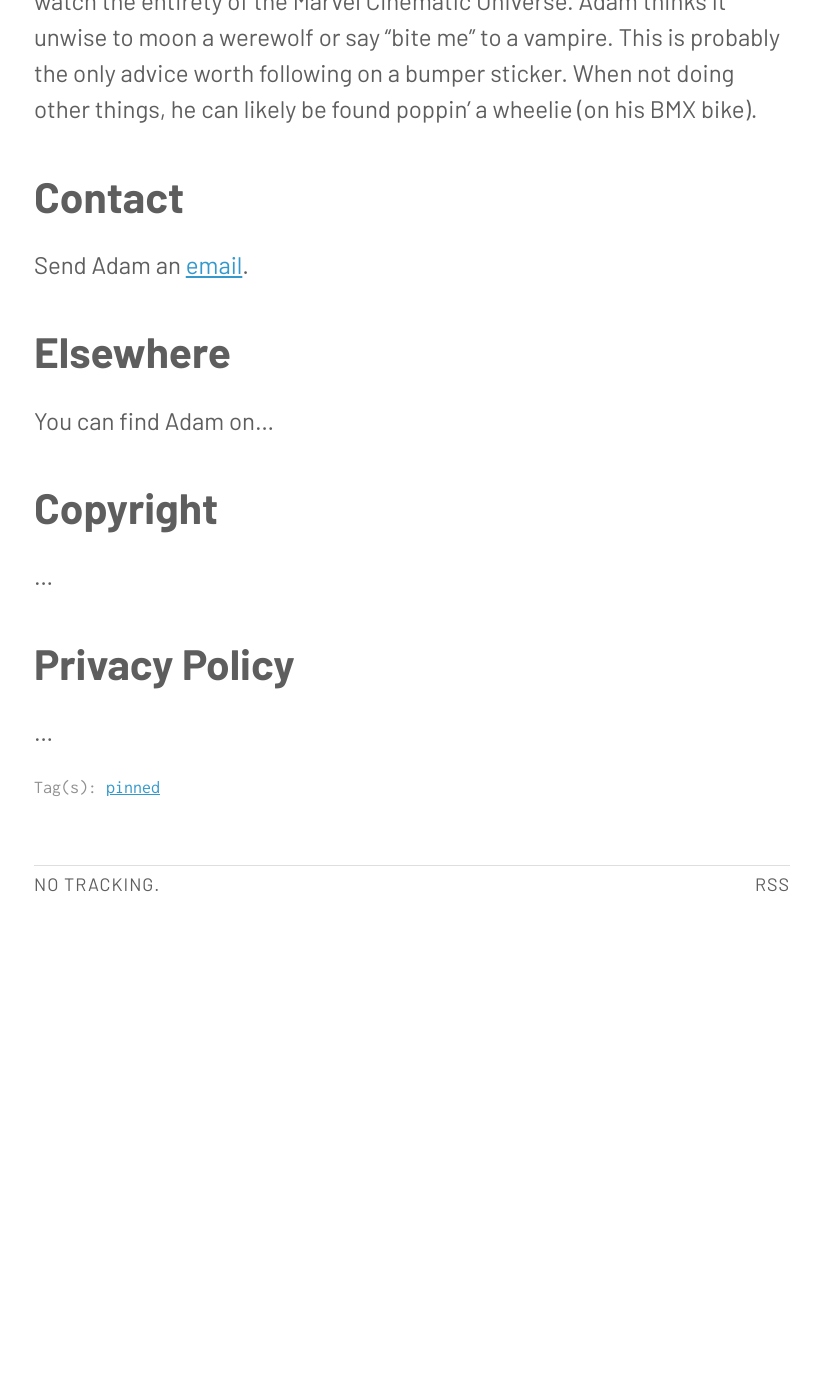
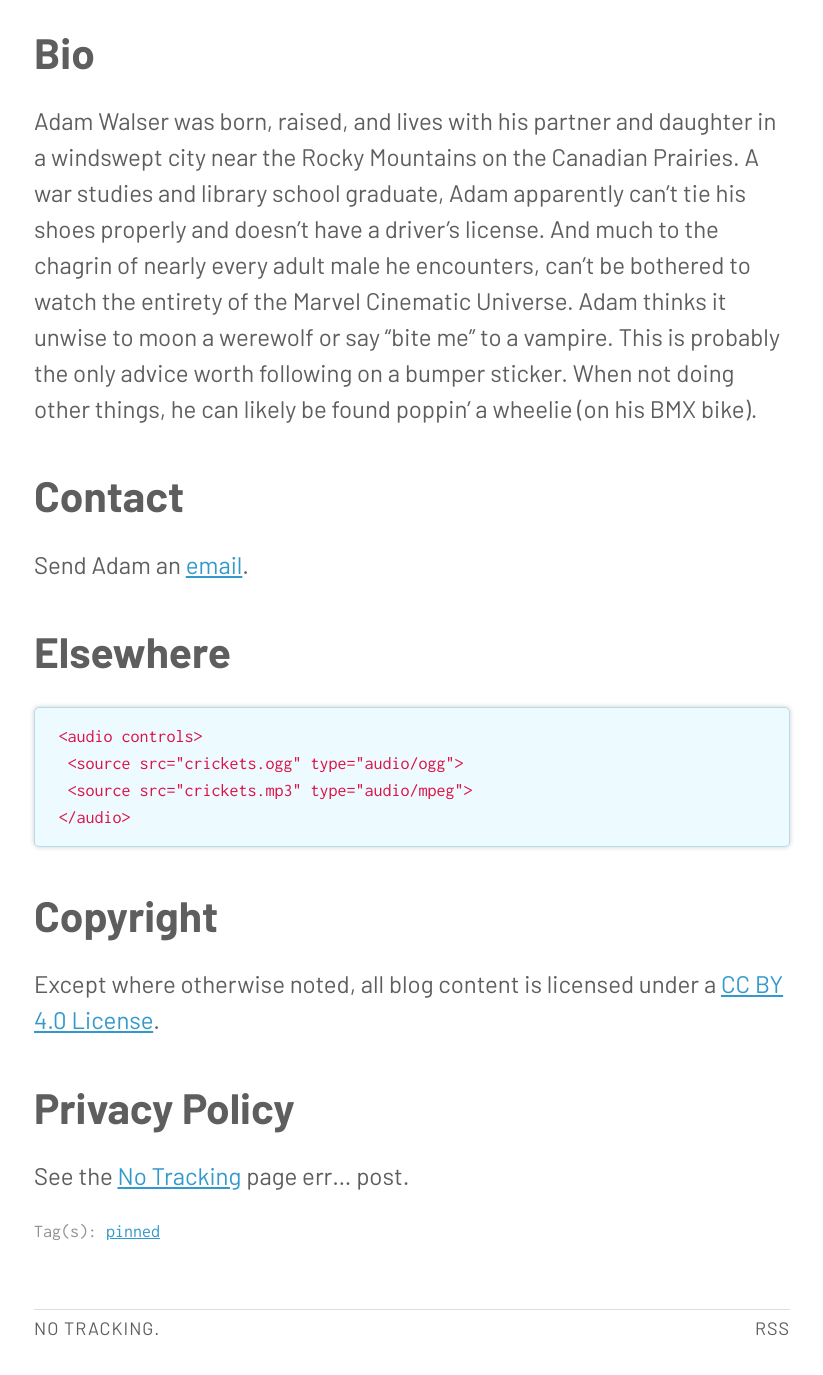
Before and after one commit to ajpwalser/ajpwalser.github.io, a Jekyll site: the page built from _posts/2021-07-09-about.md, in a window 1280 px wide and 1400 px high, scrolled down 624 px. Shown: the top 1375 px of the window, without its empty margins (228-1051 px from the left). Built offline with Jekyll 4.4.1, drawn with Linux system fonts in a browser that asks for light colours; before the commit the page ends 1580 px from its top, so only the background shows below that; some of the changed text lies outside the part shown.

Commit message:
Update 2021-07-09-about.md

````diff
--- a/_posts/2021-07-09-about.md
+++ b/_posts/2021-07-09-about.md
@@ -8,22 +8,38 @@
 
 The "about" page err... post.<!--more-->
 
+### Table of contents
+{: .no_toc}
+
+1. TOC
+{:toc}
+
 ### Bio
+{:toc}
 
 Adam Walser was born, raised, and lives with his partner and daughter in a windswept city near the Rocky Mountains on the Canadian Prairies. A war studies and library school graduate, Adam apparently can't tie his shoes properly and doesn't have a driver's license. And much to the chagrin of nearly every adult male he encounters, can't be bothered to watch the entirety of the Marvel Cinematic Universe. Adam thinks it unwise to moon a werewolf or say “bite me” to a vampire. This is probably the only advice worth following on a bumper sticker. When not doing other things, he can likely be found poppin' a wheelie (on his BMX bike).
 
 ### Contact
+{:toc}
 
 Send Adam an <a href="">email</a>.
 
 ### Elsewhere
+{:toc}
 
-You can find Adam on...
+```
+ <audio controls>
+  <source src="crickets.ogg" type="audio/ogg">
+  <source src="crickets.mp3" type="audio/mpeg">
+ </audio>
+```
 
 ### Copyright
+{:toc}
 
-...
+Except where otherwise noted, all blog content is licensed under a [CC BY 4.0  License](https://creativecommons.org/licenses/by/4.0/).
 
 ### Privacy Policy
+{:toc}
 
-...
+See the [No Tracking](https://ajpwalser.github.io/no-tracking) page err... post.
````
